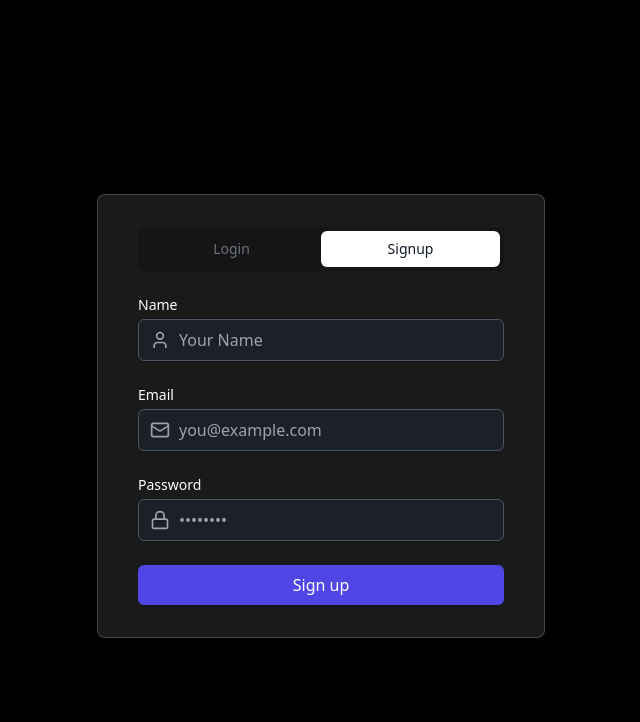
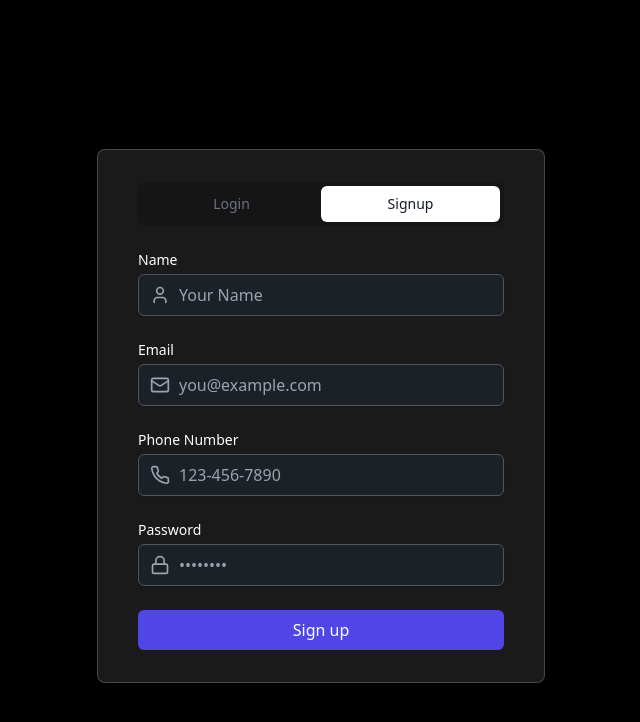
Before and after one commit to ranjithmanju/car-booking-user-app, a React (Create React App) app: page /signup in a window 1280 px wide. Shown: the top 722 px of the page, without its empty margins (319-959 px from the left). Built offline with nearby package versions, Linux system fonts and the light colour scheme.

Commit message:
when i click the signup button send an email to the STAMP team and show popup

```diff
--- a/src/components/forms/SignupForm.tsx
+++ b/src/components/forms/SignupForm.tsx
@@ -2,24 +2,52 @@ import React, { useState } from 'react';
 import { Button } from "../reusable/Button";
 import { Input } from "../reusable/Input";
 import { Label } from "../reusable/Label";
-import { Mail, Lock, User } from 'lucide-react';
+import { Mail, Lock, User, Phone } from 'lucide-react';
 import { signupUser } from '../../api/auth';
+import emailjs from '@emailjs/browser';
 
 export function SignupForm({ onError, onSuccess }: { onError: (message: string) => void, onSuccess: (user: any) => void }) {
   const [name, setName] = useState('');
   const [email, setEmail] = useState('');
   const [password, setPassword] = useState('');
+  const [phoneNumber, setPhoneNumber] = useState('');
+  const [showPopup, setShowPopup] = useState(false); // State for showing popup message
 
   const handleSubmit = async (e: React.FormEvent) => {
     e.preventDefault();
-    if (!name || !email || !password) {
+    if (!name || !email || !password || !phoneNumber) {
       onError('Please fill in all fields for signup');
       return;
     }
     try {
-      const response = await signupUser(email, password);
-      // You might want to store the name separately, as Firebase Auth doesn't have a name field
-      onSuccess(response.user);
+      // const response = await signupUser(email, password);
+      // // You might want to store the name and phone number separately, as Firebase Auth doesn't have these fields
+      // onSuccess(response.user);
+
+      // Send email with user signup details
+      const templateParams = {
+        to_name: name,
+        to_email: email,
+        phone_number: phoneNumber,
+        message: `
+        Name: ${name}
+        Email: ${email}
+        Phone Number : ${phoneNumber}
+      `
+      };
+
+      emailjs.send(
+        'service_ghufp4r',
+        'template_0or1ed8',
+        templateParams,
+        'o27GaIe49MYwCYb3S'
+      )
+      .then((result) => {
+        console.log(result.text);
+        setShowPopup(true); // Show popup message on successful email send
+      }, (error) => {
+        console.log(error.text);
+      });
     } catch (error) {
       onError('Signup failed. Please try again.');
     }
@@ -68,6 +96,26 @@ export function SignupForm({ onError, onSuccess }: { onError: (message: string)
       </div>
 
       <div>
+        <Label htmlFor="signup-phone" className="text-white">Phone Number</Label>
+        <div className="mt-1 relative rounded-md shadow-sm">
+          <div className="absolute inset-y-0 left-0 pl-3 flex items-center pointer-events-none">
+            <Phone className="h-5 w-5 text-gray-400" aria-hidden="true" />
+          </div>
+          <Input
+            id="signup-phone"
+            name="phone"
+            type="tel"
+            autoComplete="tel"
+            required
+            className="pl-10 bg-gray-800 bg-opacity-50 text-white border-gray-600 focus:border-indigo-500 focus:ring-indigo-500"
+            placeholder="123-456-7890"
+            value={phoneNumber}
+            onChange={(e: React.ChangeEvent<HTMLInputElement>) => setPhoneNumber(e.target.value)}
+          />
+        </div>
+      </div>
+
+      <div>
         <Label htmlFor="signup-password" className="text-white">Password</Label>
         <div className="mt-1 relative rounded-md shadow-sm">
           <div className="absolute inset-y-0 left-0 pl-3 flex items-center pointer-events-none">
@@ -92,6 +140,7 @@ export function SignupForm({ onError, onSuccess }: { onError: (message: string)
           Sign up
         </Button>
       </div>
+      {showPopup && <div className="popup text-green-500 text-sm">Thank you for signing up! Our support team will contact you shortly. Please check your email for further details.</div>}
     </form>
   );
 }
```
